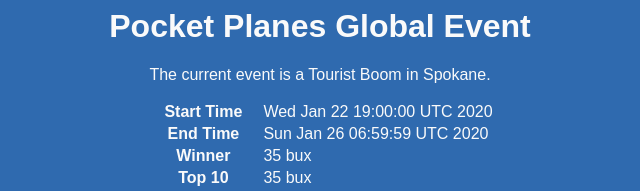
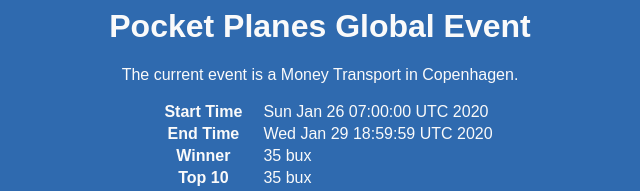
Before and after one commit to ahyattdev/ppevent.andrewhyatt.us, a plain HTML site: page docs/index.html in a window 1280 px wide. Shown: the top 191 px of the page, without its empty margins (320-960 px from the left). Drawn offline with Linux system fonts and the light colour scheme.

Commit message:
Event changed

```diff
--- a/docs/index.html
+++ b/docs/index.html
@@ -7,15 +7,15 @@
 <h1 class="center">Pocket Planes Global Event</h1>
 <div>
 <p class="center">The current event is a
-Tourist Boom in Spokane.</p>
+Money Transport in Copenhagen.</p>
 <table class="center">
 <tr>
 <th>Start Time</th>
-<td>Wed Jan 22 19:00:00 UTC 2020</td>
+<td>Sun Jan 26 07:00:00 UTC 2020</td>
 </tr>
 <tr>
 <th>End Time</th>
-<td>Sun Jan 26 06:59:59 UTC 2020</td>
+<td>Wed Jan 29 18:59:59 UTC 2020</td>
 </tr>
 <tr>
 <th>Winner</th>
```
